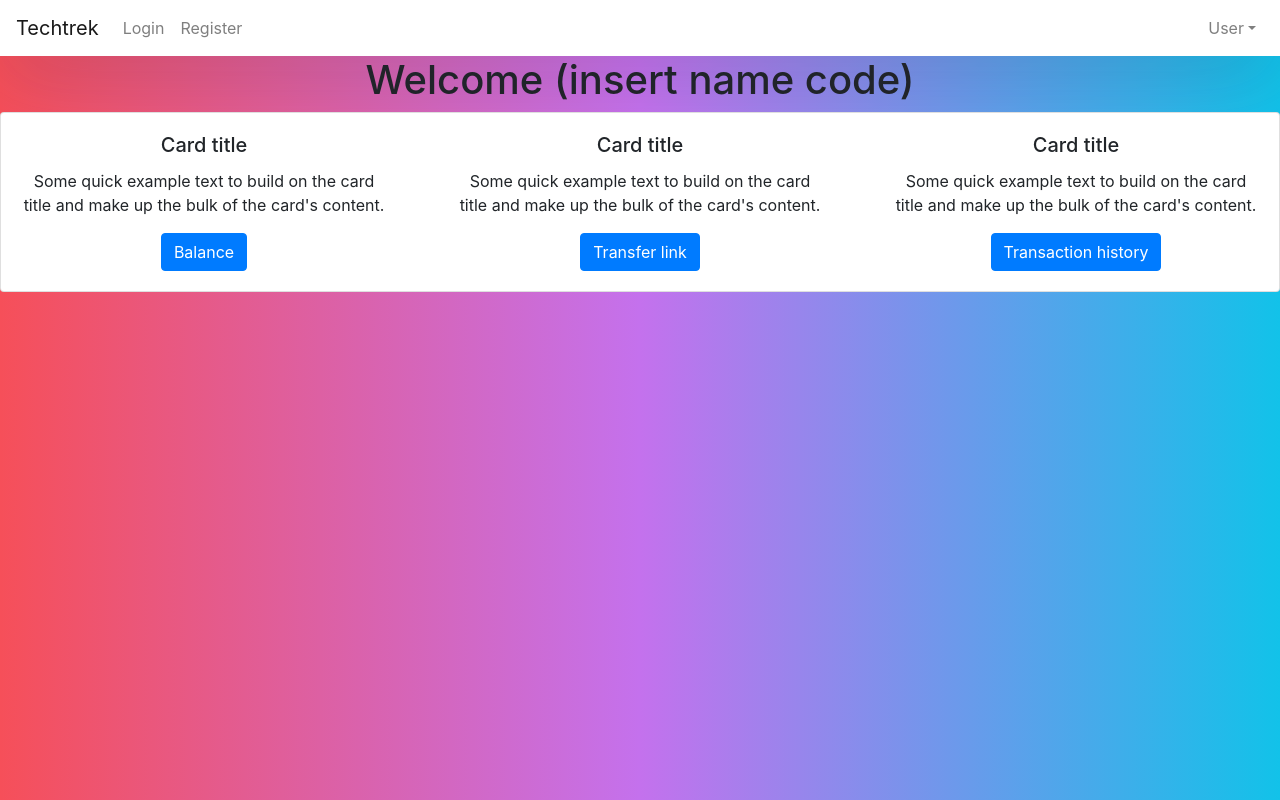
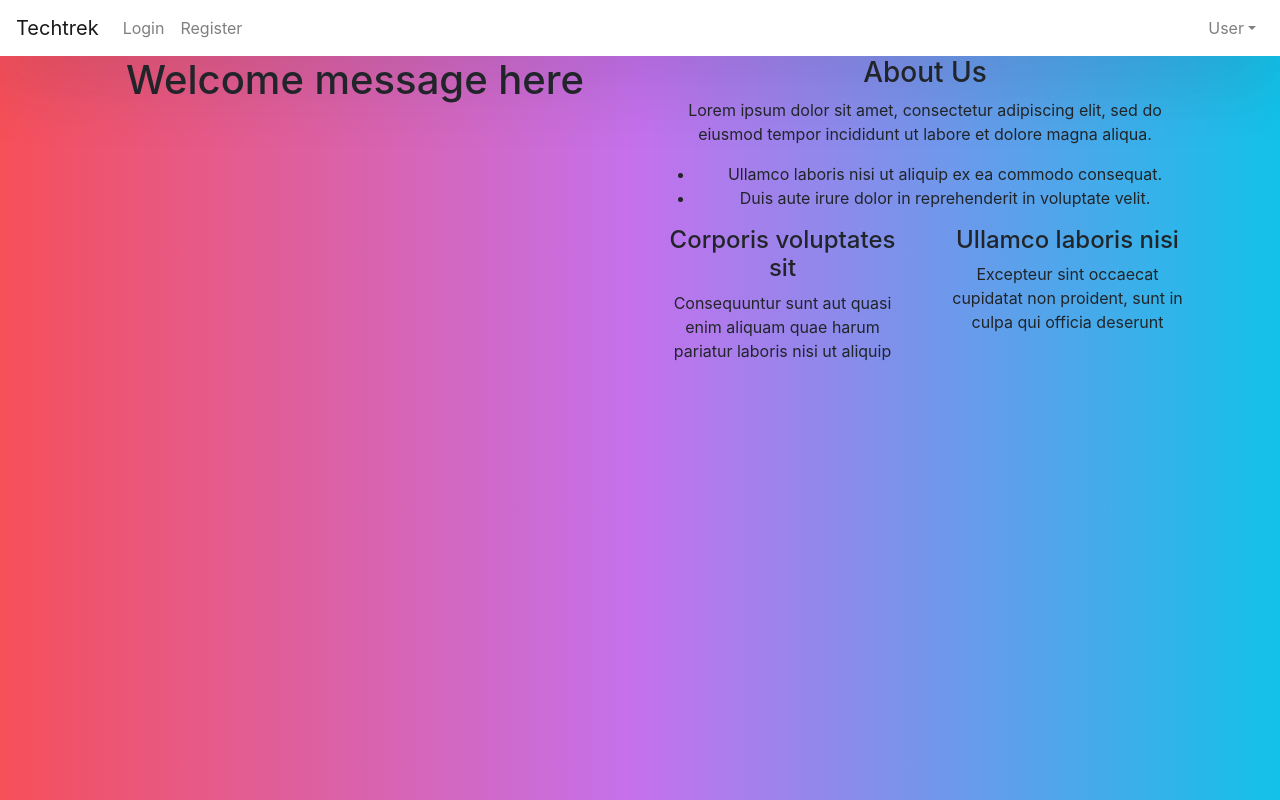
Before and after one commit to e0176881/SEED2021_TT2_Room-12, a React (Create React App) app: page /home in a window 1280 px wide. Built offline with nearby package versions, Linux system fonts and the light colour scheme; sample sign-in values are in the browser's storage.

Commit message:
added card and column

```diff
--- a/src/components/home.js
+++ b/src/components/home.js
@@ -24,47 +24,39 @@ export default class Home extends Component {
   render() {
     return (
       <div className="App">
-        <h1>Welcome (insert name code)</h1>
-        <div class="card">
+        <section>
+        <div class="container">
+
           <div class="row">
-            <div class="col-sm-6 col-lg-4">
-              <div class="card-body">
-                <h5 class="card-title">Card title</h5>
-                <p class="card-text">
-                  Some quick example text to build on the card title and make up
-                  the bulk of the card's content.
-                </p>
-                <a href="#" class="btn btn-primary">
-                  Balance
-                </a>
-              </div>
+            <div class="col-lg-6">
+              <h1>Welcome message here</h1>
             </div>
-            <div class="col-sm-6 col-lg-4">
-              <div class="card-body">
-                <h5 class="card-title">Card title</h5>
-                <p class="card-text">
-                  Some quick example text to build on the card title and make up
-                  the bulk of the card's content.
-                </p>
-                <a href="#" class="btn btn-primary">
-                  Transfer link
-                </a>
-              </div>
-            </div>
-            <div class="col-sm-6 col-lg-4">
-              <div class="card-body">
-                <h5 class="card-title">Card title</h5>
-                <p class="card-text">
-                  Some quick example text to build on the card title and make up
-                  the bulk of the card's content.
-                </p>
-                <a href="#" class="btn btn-primary">
-                  Transaction history
-                </a>
+            <div class="col-lg-6 pt-4 pt-lg-0">
+              <h3>About Us</h3>
+              <p>
+                Lorem ipsum dolor sit amet, consectetur adipiscing elit, sed do eiusmod tempor incididunt ut labore et dolore magna aliqua.
+              </p>
+              <ul>
+                <li><i class="bx bx-check-double"></i> Ullamco laboris nisi ut aliquip ex ea commodo consequat.</li>
+                <li><i class="bx bx-check-double"></i> Duis aute irure dolor in reprehenderit in voluptate velit.</li>
+              </ul>
+              <div class="row icon-boxes">
+                <div class="col-md-6">
+                  <i class="bx bx-receipt"></i>
+                  <h4>Corporis voluptates sit</h4>
+                  <p>Consequuntur sunt aut quasi enim aliquam quae harum pariatur laboris nisi ut aliquip</p>
+                </div>
+                <div class="col-md-6 mt-4 mt-md-0">
+                  <i class="bx bx-cube-alt"></i>
+                  <h4>Ullamco laboris nisi</h4>
+                  <p>Excepteur sint occaecat cupidatat non proident, sunt in culpa qui officia deserunt</p>
+                </div>
               </div>
             </div>
           </div>
-        </div>
+
+          </div>
+        </section>
       </div>
     );
   }
```
